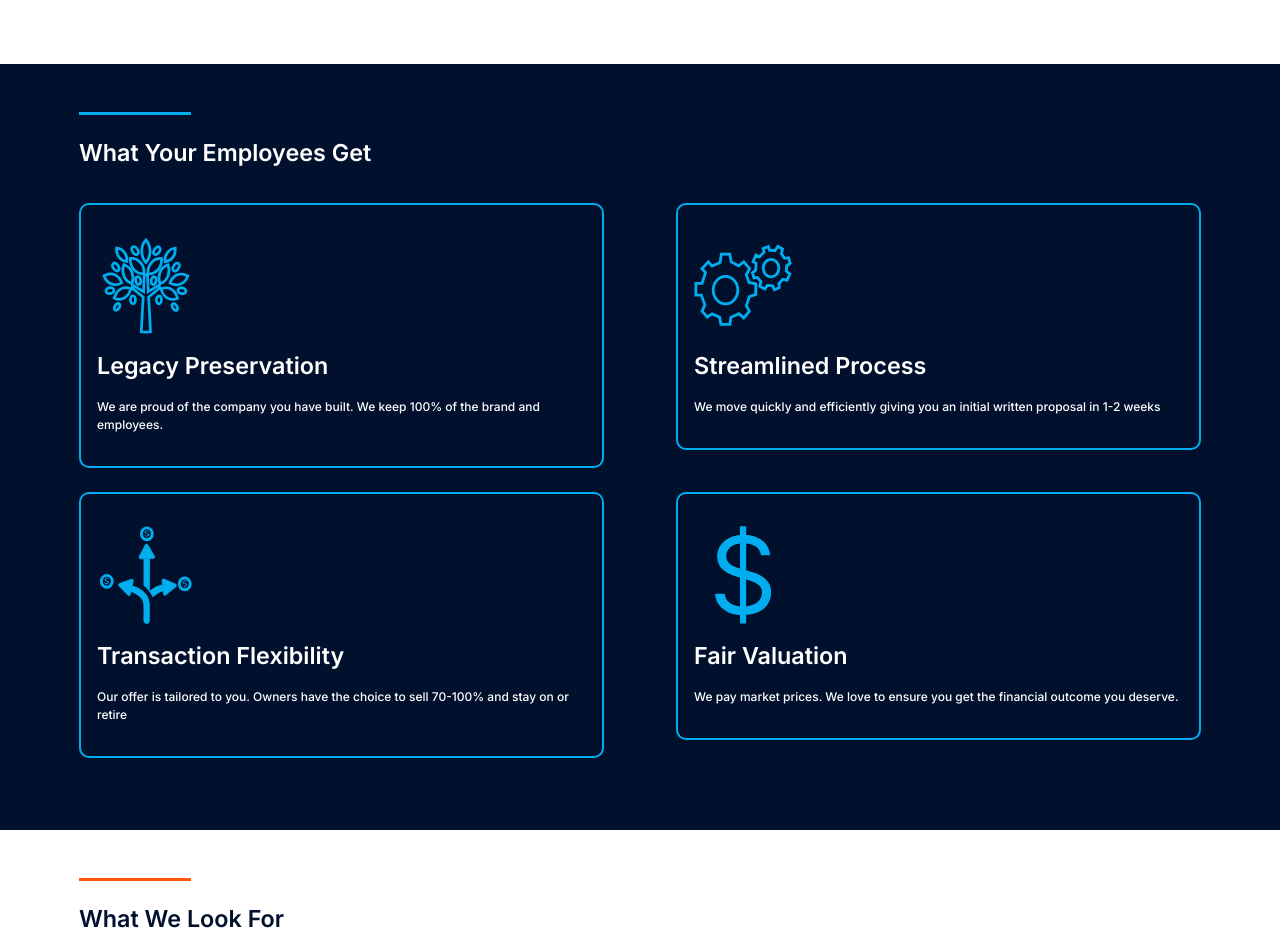
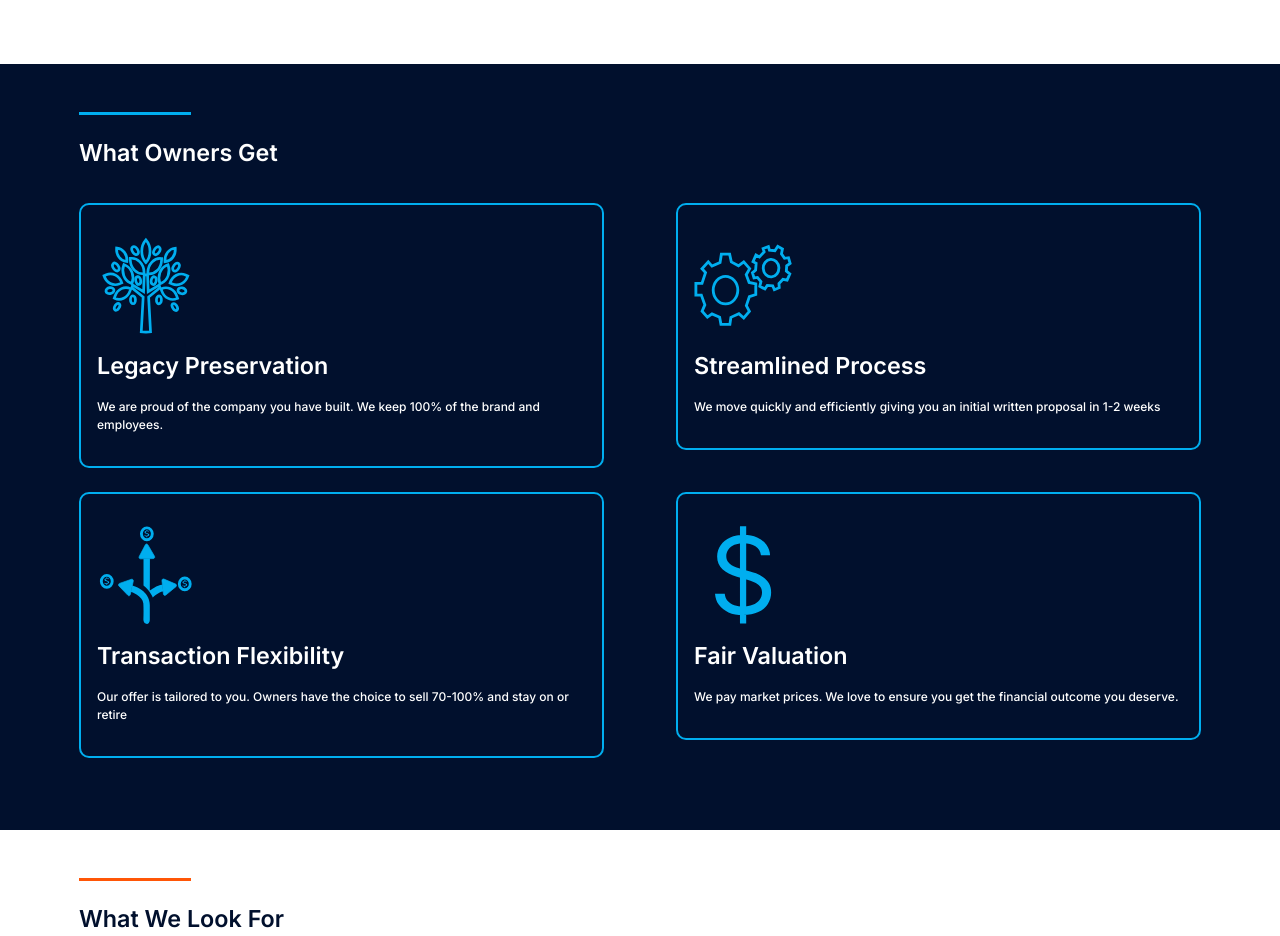
Before and after one commit to HoodieDan/axxela, a Nuxt app: page /AboutUs in a window 1280 px wide. Shown: the part 1580-2516 px from the top of the page. Built offline with nearby package versions, Linux system fonts and the light colour scheme.

Commit message:
corrected 'what owners get' section

```diff
--- a/pages/AboutUs.vue
+++ b/pages/AboutUs.vue
@@ -83,7 +83,7 @@
         <section class="owners">
             <div class="container">
                 <div class="h-bar"></div>
-                <h3 class="mb-5">What Your Employees Get</h3>
+                <h3 class="mb-5">What Owners Get</h3>
 
                 <div class="row">
                     <div class="col-lg-6 col-md-6 pe-lg-5 pe-md-5">
```
